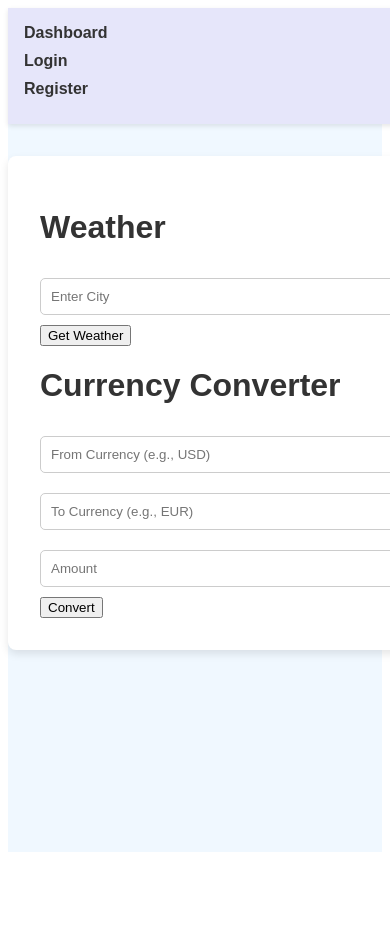
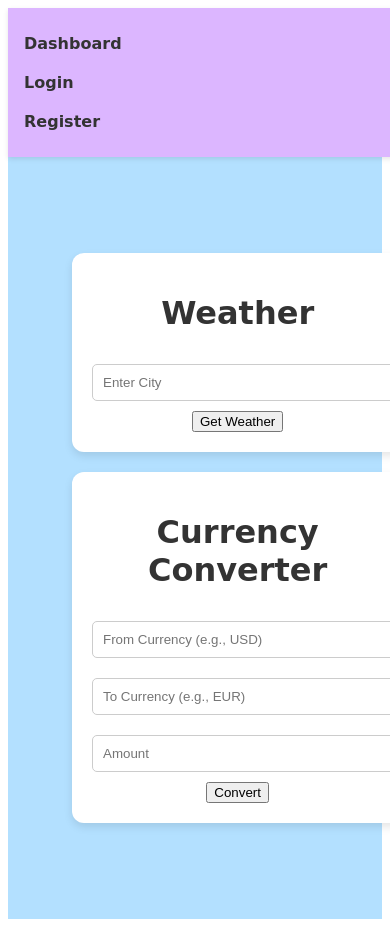
Before and after one commit to ChasVanDav/budgetblog, a React (Vite) app in the folder frontend/: page / in a window 390 px wide. Shown: the top 927 px of the page. Before the commit the page ends 860 px from the top, so only its background shows below. Built offline with nearby package versions, Linux system fonts and the light colour scheme.

Commit message:
formatting color, dashboard, and playing with font

```diff
--- a/frontend/src/App.css
+++ b/frontend/src/App.css
@@ -1,16 +1,16 @@
 /* General App layout */
 .app-container {
-  background-color: #f0f8ff; /* Light sky blue background */
-  color: #333; /* Soft dark text color */
+  background-color: #b3e0ff; /* Vibrant sky blue background */
+  color: #333;
   min-height: 100vh;
   display: flex;
   flex-direction: column;
-  font-family: 'Arial', sans-serif;
+  font-family: 'Comic Sans MS', 'Arial', sans-serif; /* Light, bubbly font */
 }
 
 .navbar {
   width: 100%;
-  background-color: #e6e6fa; /* Lavender */
+  background-color: #dcb6ff; /* Vibrant light purple */
   padding: 1rem;
   display: flex;
   justify-content: space-between;
@@ -20,35 +20,50 @@
 
 .navbar a {
   text-decoration: none;
-  color: #333; /* Soft text color */
+  color: #333;
   margin-right: 1rem;
   font-weight: bold;
 }
 
 .navbar a:hover {
-  color: #1e90ff; /* Skyblue on hover */
+  color: #0056b3; /* Darker sky blue on hover */
 }
 
 .navbar button {
-  background-color: #1e90ff; /* Sky blue */
+  background-color: #1e90ff;
   color: #fff;
   border: none;
   padding: 10px 20px;
-  border-radius: 5px;
+  border-radius: 10px;
   cursor: pointer;
   margin-left: 10px;
   transition: background-color 0.3s ease;
 }
 
 .navbar button:hover {
-  background-color: #87cefa; /* Light sky blue on hover */
+  background-color: #87cefa;
 }
 
+/* Dashboard styling */
+.dashboard {
+  display: flex;
+  gap: 20px;
+  justify-content: center;
+  padding: 2rem;
+}
+
+.dashboard-item {
+  background-color: #ffffff;
+  border-radius: 12px;
+  box-shadow: 0px 4px 8px rgba(0, 0, 0, 0.1);
+  padding: 20px;
+  width: 45%; /* Adjust for side-by-side layout */
+  text-align: center;
+}
+
+/* Content container */
 .content {
   padding: 2rem;
-  background-color: #ffffff; /* White background for content */
-  border-radius: 8px;
-  box-shadow: 0px 4px 8px rgba(0, 0, 0, 0.1);
   width: 80%;
   margin: 2rem auto;
 }
@@ -63,7 +78,7 @@ input, select {
 }
 
 input:focus, select:focus {
-  border-color: #1e90ff; /* Sky blue border on focus */
+  border-color: #1e90ff;
   outline: none;
 }
 
@@ -78,13 +93,15 @@ input:focus, select:focus {
     align-items: flex-start;
   }
 
-  .navbar a {
-    margin-right: 0;
-    margin-bottom: 10px;
+  .navbar a, .navbar button {
+    margin: 10px 0;
   }
 
-  .navbar button {
-    margin-left: 0;
-    margin-bottom: 10px;
+  .dashboard {
+    flex-direction: column;
+  }
+
+  .dashboard-item {
+    width: 100%;
   }
 }
```
